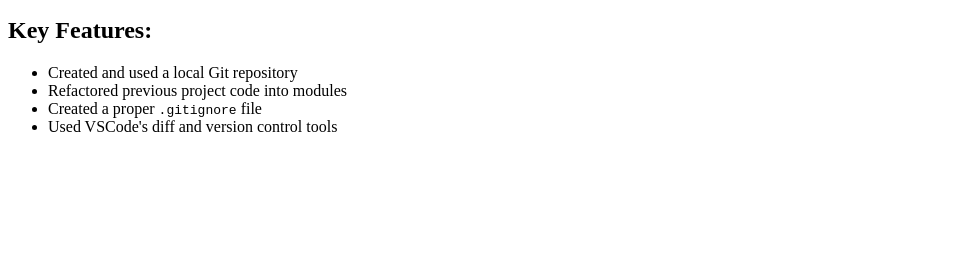
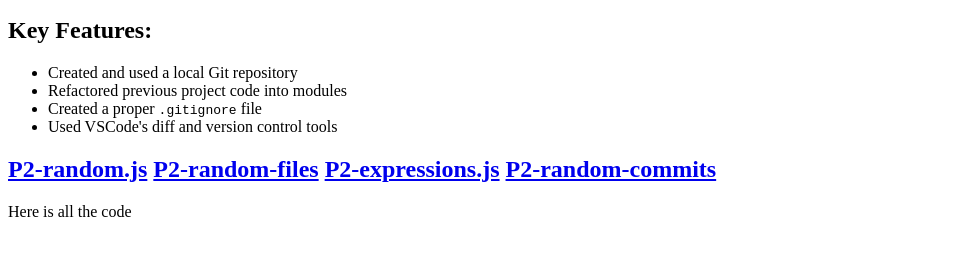
Before and after one commit to bboyden/project-2, a plain HTML site: page index.html in a window 1280 px wide. Shown: the part 101-356 px from the top of the page, without its empty margins (0-956 px from the left). Drawn offline with Linux system fonts and the light colour scheme.

Commit message:
Update index.html

```diff
--- a/index.html
+++ b/index.html
@@ -15,5 +15,14 @@
     <li>Created a proper <code>.gitignore</code> file</li>
     <li>Used VSCode's diff and version control tools</li>
   </ul>
+   <h2>
+  <a href="p2-random.js">P2-random.js</a>
+  <a href="P2-random-files.txt">P2-random-files</a>
+  <a href="p2-expressions.js">P2-expressions.js</a>
+  <a href="P2-random-commits.txt">P2-random-commits</a>
+</h2>
+<p>
+   Here is all the code
+</p>
 </body>
 </html>
```
